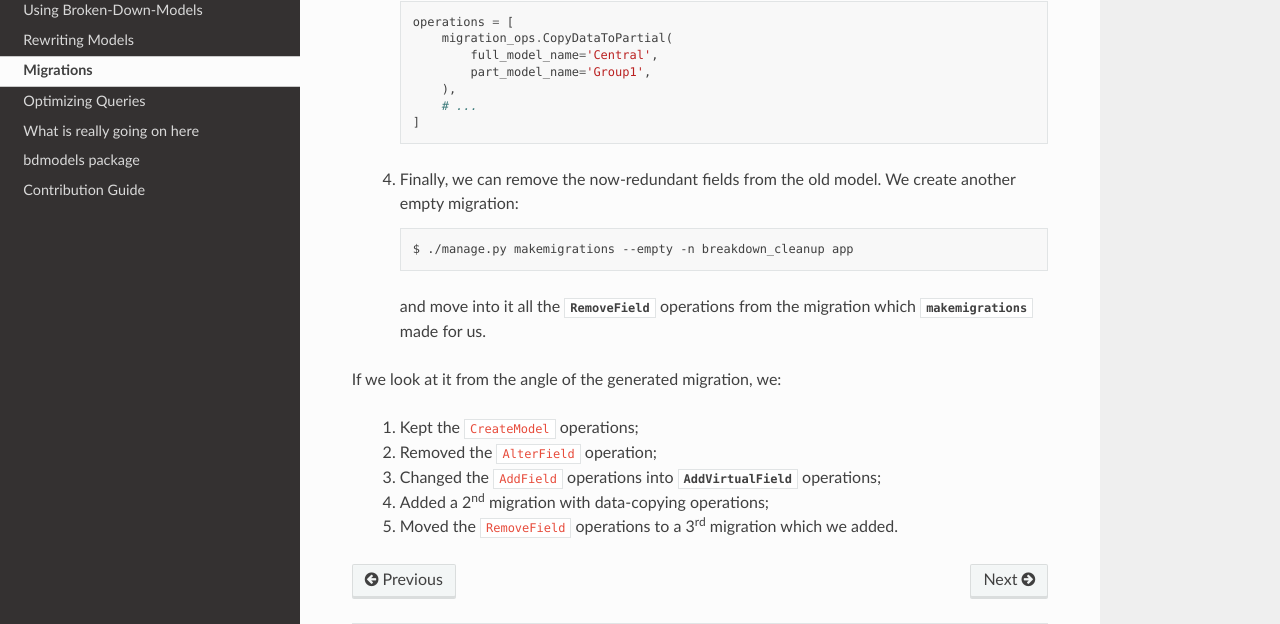
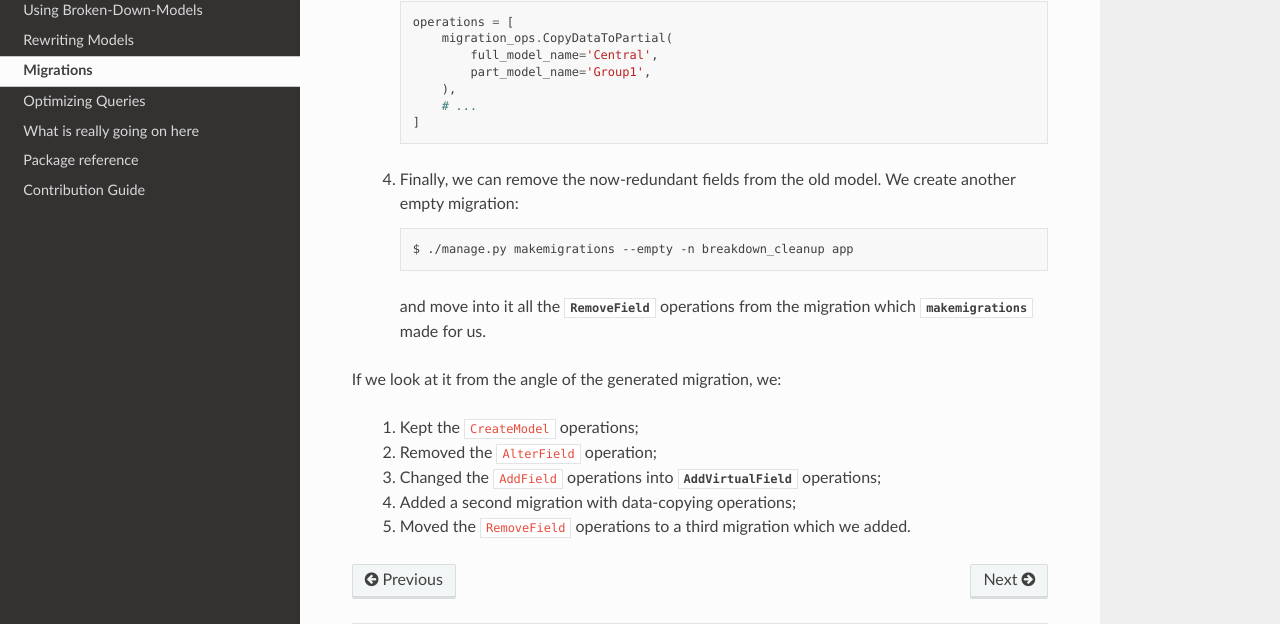
Before and after one commit to Matific/broken-down-models, a Sphinx documentation site: the page built from docs/migrations.rst, in a window 1280 px wide and 900 px high, scrolled down 2927 px. Shown: the part 171-795 px from the top of the window. Built offline with Sphinx 7.4.7 and the Read the Docs theme 2.0.0, drawn with Linux system fonts in a browser that asks for light colours.

Commit message:
Minor documentation changes

```diff
--- a/docs/migrations.rst
+++ b/docs/migrations.rst
@@ -178,6 +178,6 @@ If we look at it from the angle of the generated migration, we:
   2. Removed the ``AlterField`` operation;
   3. Changed the ``AddField`` operations into :py:func:`AddVirtualField
      <bdmodels.migration_ops.AddVirtualField>` operations;
-  4. Added a 2\ :sup:`nd` migration with data-copying operations;
-  5. Moved the ``RemoveField`` operations to a 3\ :sup:`rd` migration which we
+  4. Added a second migration with data-copying operations;
+  5. Moved the ``RemoveField`` operations to a third migration which we
      added.
--- a/docs/ref/bdmodels.rst
+++ b/docs/ref/bdmodels.rst
@@ -1,5 +1,5 @@
-bdmodels package
-================
+Package reference
+=================
 
 bdmodels.models
 ---------------
```
